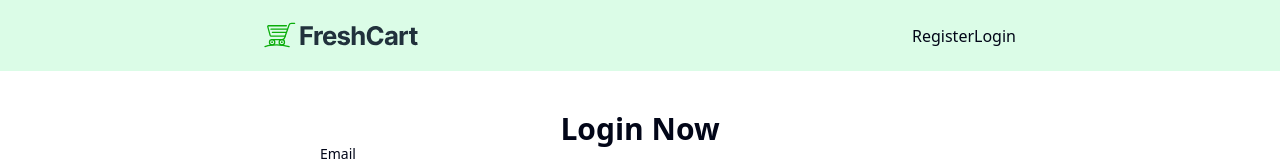
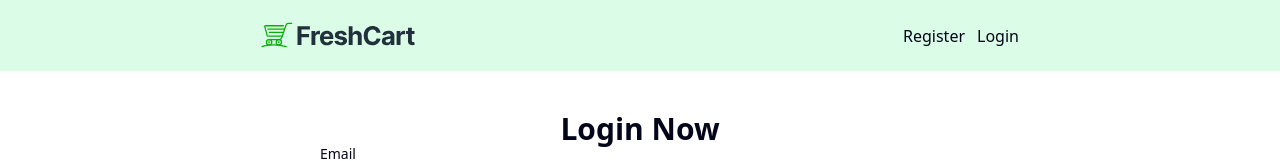
Before and after one commit to riham8899/testrepo, a Next.js app: page /login in a window 1280 px wide. Shown: the top 161 px of the page. Built offline with nearby package versions, Linux system fonts and the light colour scheme; no server answers.

Commit message:
editing nav in mobi22l

```diff
--- a/src/app/_components/navbar/Navbar.tsx
+++ b/src/app/_components/navbar/Navbar.tsx
@@ -97,7 +97,7 @@
 
             </div>
 
-            <div className='flex   md:flex-row '>
+            <div className='flex   md:flex-row gap-3 '>
 
 
 
```
